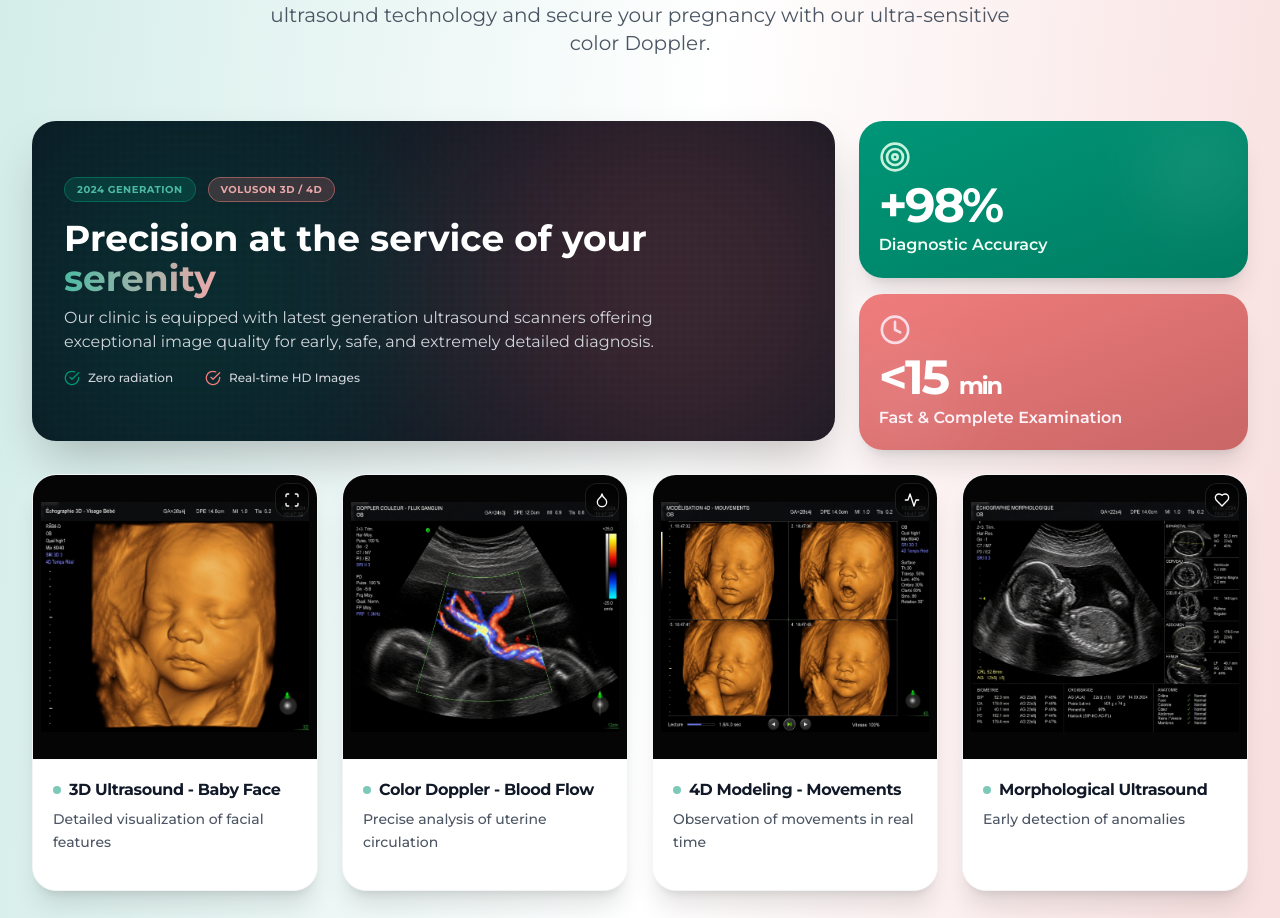
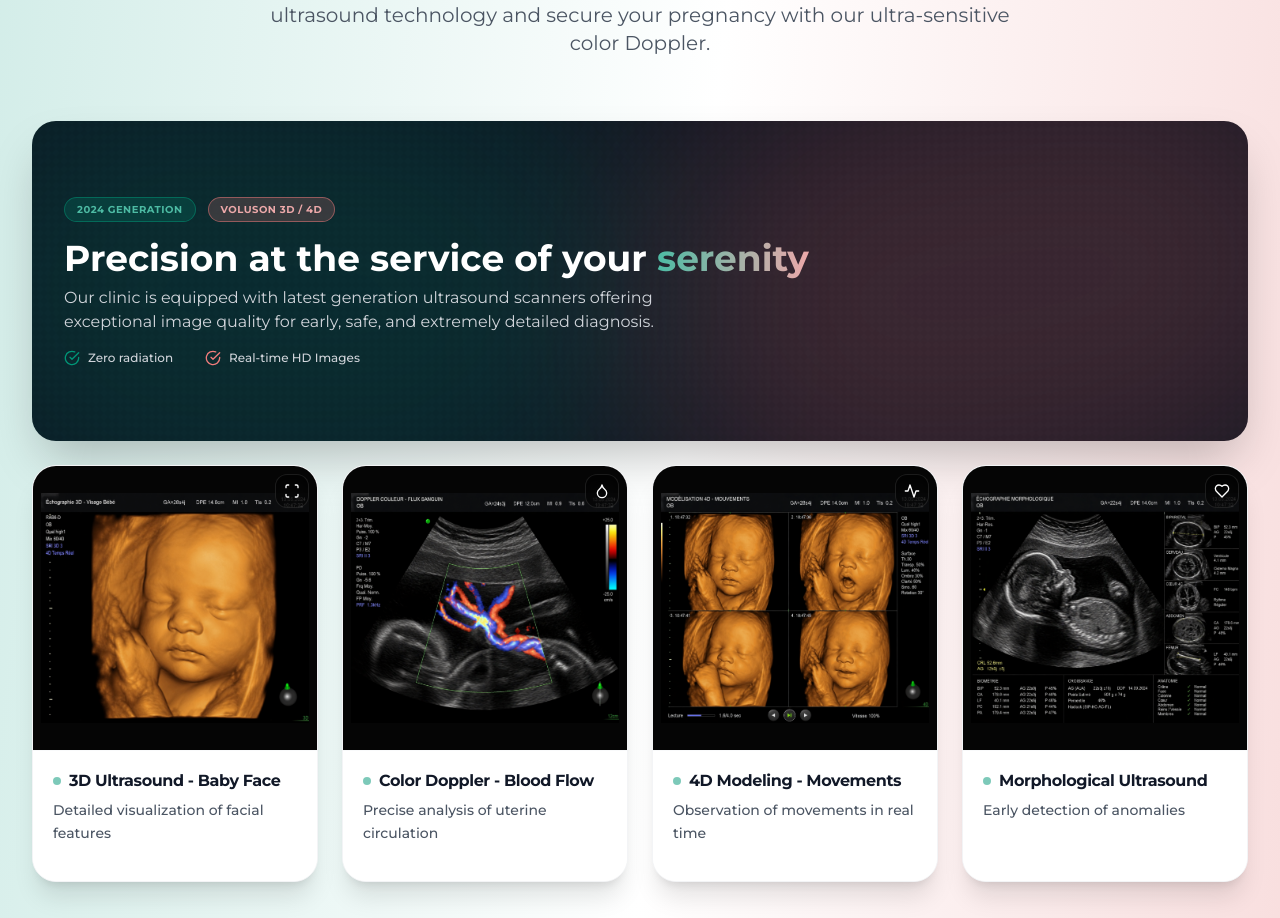
Before and after one commit to drseffarhicham/Drseffarhicham1, a React (Vite) app: page / in a window 1280 px wide. Shown: the part 5611-6529 px from the top of the page. Built offline with nearby package versions, Linux system fonts and the light colour scheme.

Commit message:
Refactor Services component for improved structure

```diff
--- a/src/components/Services.tsx
+++ b/src/components/Services.tsx
@@ -1,4 +1,4 @@
-import { Stethoscope, Baby, Heart, Users, Shield, Award, Activity, Sparkles, Phone, Clock, CheckCircle,  Calendar, Star, Scissors, Eye, Scan, Droplet, Target, Zap, Activity as ActivityIcon } from 'lucide-react';
+import { Stethoscope, Baby, Heart, Users, Shield, Award, Activity, Sparkles, Phone, Clock, CheckCircle,  Calendar, Star, Scissors, Eye, Scan, Droplet, Zap, Activity as ActivityIcon } from 'lucide-react';
 import { useTranslation } from 'react-i18next';
 
 export default function Services() {
@@ -175,8 +175,8 @@ export default function Services() {
           {/* Interactive Bento Grid Showcase */}
           <div className="grid grid-cols-1 md:grid-cols-12 gap-6">
 
-            {/* Main Feature - Spans 8 cols */}
-            <div className="md:col-span-8 group relative rounded-3xl overflow-hidden shadow-2xl bg-[#0a0f1c] aspect-[4/3] md:aspect-auto md:h-[320px]">
+            {/* Main Feature - Spans 12 cols */}
+            <div className="md:col-span-12 group relative rounded-3xl overflow-hidden shadow-2xl bg-[#0a0f1c] aspect-[4/3] md:aspect-auto md:h-[320px]">
               {/* Animated abstract background */}
               <div className="absolute inset-0 overflow-hidden">
                  <div className="absolute top-[-20%] start-[-10%] w-[60%] h-[150%] bg-clinic-green-500/20 blur-[100px] rounded-full animate-float-slow"></div>
@@ -200,23 +200,6 @@ export default function Services() {
                    <div className="flex items-center gap-2"><CheckCircle className="w-4 h-4 text-clinic-pink-500" /> {t('services.equipment_features_check2')}</div>
                 </div>
               </div>
-            </div>
-
-            {/* Stats Sidebar - Spans 4 cols */}
-            <div className="md:col-span-4 flex flex-col gap-4">
-               <div className="bg-gradient-to-br from-clinic-green-500 to-clinic-green-700 rounded-3xl p-5 text-white shadow-xl flex-1 flex flex-col justify-center relative overflow-hidden group hover:-translate-y-1 transition-transform duration-300">
-                  <div className="absolute top-0 end-0 w-24 h-24 bg-white opacity-10 rounded-full blur-2xl group-hover:scale-150 transition-transform duration-700"></div>
-                  <Target className="w-8 h-8 mb-2 opacity-90 text-green-100" />
-                  <div className="text-4xl md:text-5xl font-black mb-1 tracking-tighter">+98%</div>
-                  <div className="text-green-50 font-semibold text-base">{t('services.stats_accuracy_title')}</div>
-               </div>
-
-               <div className="bg-gradient-to-br from-clinic-pink-500 to-clinic-pink-700 rounded-3xl p-5 text-white shadow-xl flex-1 flex flex-col justify-center relative overflow-hidden group hover:-translate-y-1 transition-transform duration-300">
-                  <div className="absolute bottom-0 start-0 w-24 h-24 bg-white opacity-10 rounded-full blur-2xl group-hover:scale-150 transition-transform duration-700"></div>
-                  <Clock className="w-8 h-8 mb-2 opacity-90 text-pink-100" />
-                  <div className="text-4xl md:text-5xl font-black mb-1 tracking-tighter">&lt;15 <span className="text-2xl">{t('services.stats_speed_sub')}</span></div>
-                  <div className="text-pink-50 font-semibold text-base">{t('services.stats_speed_title')}</div>
-               </div>
             </div>
 
             {/* 4 Ultrasound Modalities - each spans 3 cols */}
```
